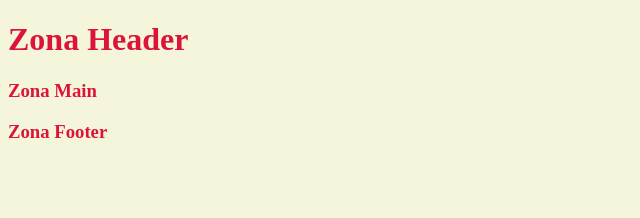
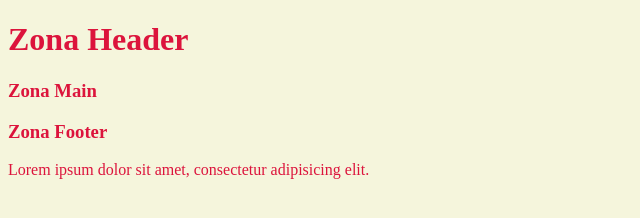
Before and after one commit to jonathanjd/mi-sitio-web, a plain HTML site: page index.html in a window 1280 px wide. Shown: the whole page, without its empty margins (0-640 px from the left). Drawn offline with Linux system fonts and the light colour scheme.

Commit message:
Modificando Footer

```diff
--- a/index.html
+++ b/index.html
@@ -16,6 +16,7 @@
     </main>
     <footer>
         <h3>Zona Footer</h3>
+        <p class="footer footer-text">Lorem ipsum dolor sit amet, consectetur adipisicing elit.</p>
     </footer>
 </body>
 </html>
```
